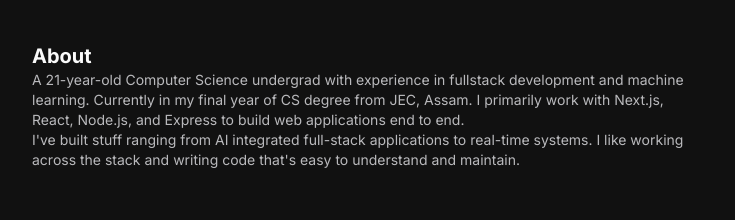
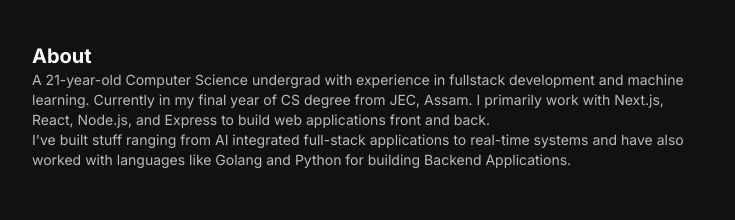
Before and after one commit to ReetamBG/Portfolio-V2, a Next.js app: page / in a window 1280 px wide. Shown: the part 295-515 px from the top of the page, without its empty margins (272-1007 px from the left). Built offline with nearby package versions, Linux system fonts and the light colour scheme.

Commit message:
Changed a bit of layout

```diff
--- a/src/components/HeroSection.tsx
+++ b/src/components/HeroSection.tsx
@@ -64,11 +64,12 @@ const HeroSection = () => {
             A 21-year-old Computer Science undergrad with experience in
             fullstack development and machine learning. Currently in my final
             year of CS degree from JEC, Assam. I primarily work with Next.js,
-            React, Node.js, and Express to build web applications end to end.
+            React, Node.js, and Express to build web applications front and
+            back.
             <br />
             I&apos;ve built stuff ranging from AI integrated full-stack
-            applications to real-time systems. I like working across the stack
-            and writing code that&apos;s easy to understand and maintain.
+            applications to real-time systems and have also worked with
+            languages like Golang and Python for building Backend Applications.
           </p>
         </div>
       </div>
```
